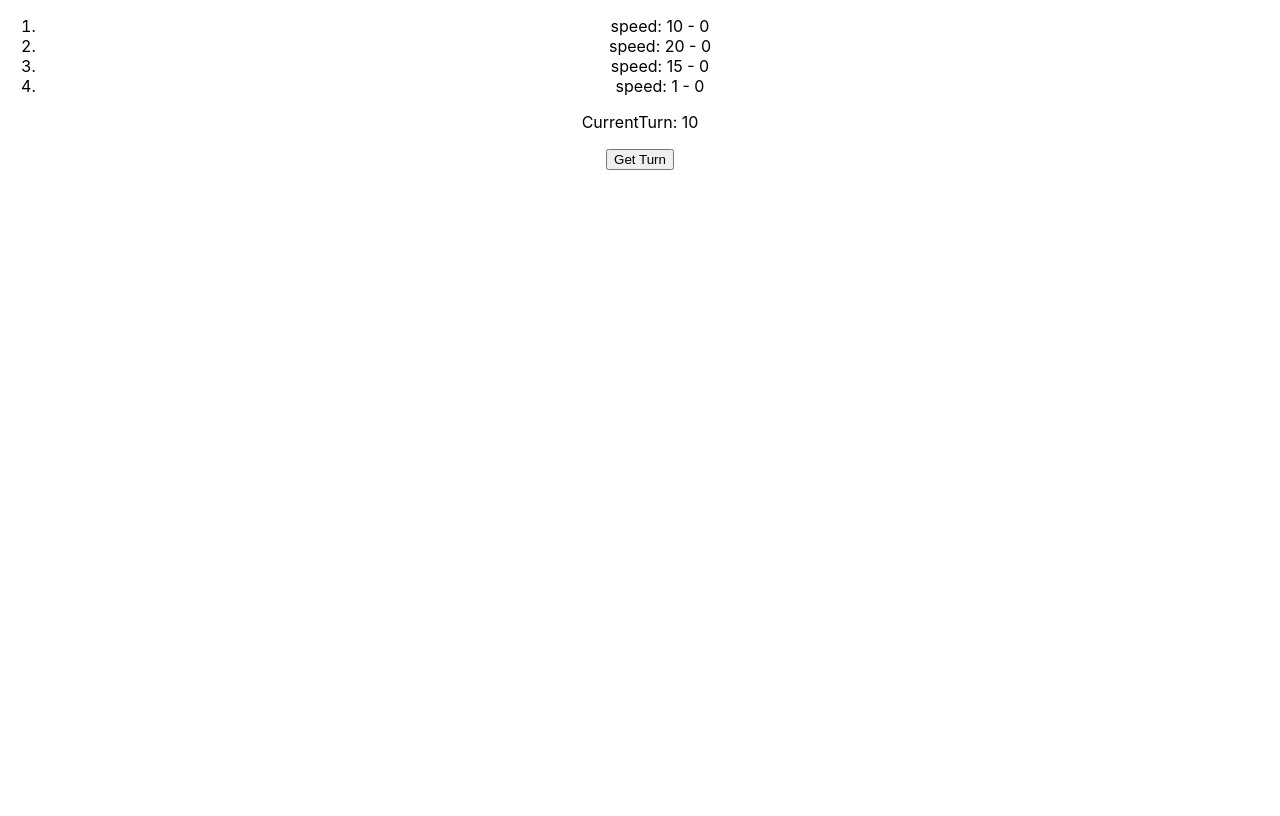
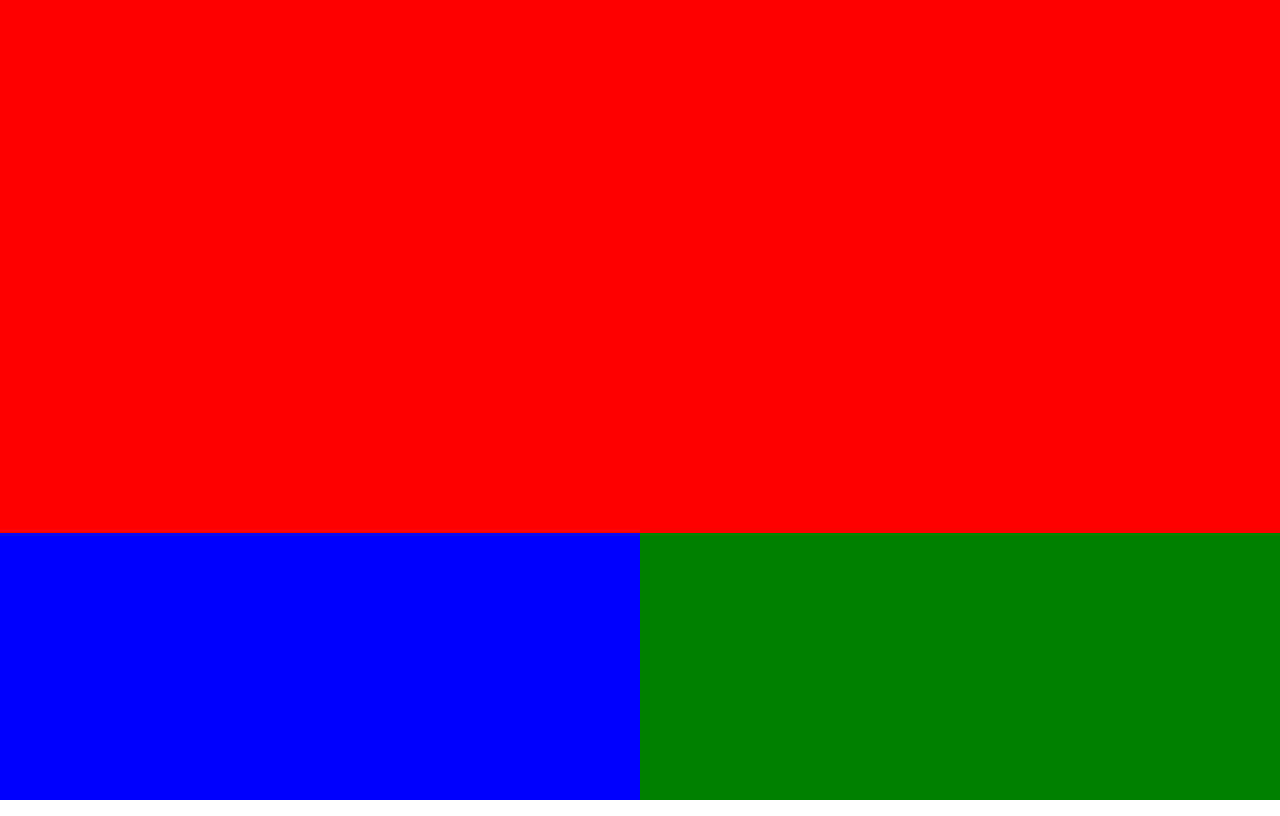
Before and after one commit to GabrielOAzevedo/react-three, a React (Create React App) app: page / in a window 1280 px wide. Built offline with nearby package versions, Linux system fonts and the light colour scheme.

Commit message:
added styled components and basic layout

```diff
--- a/package.json
+++ b/package.json
@@ -14,6 +14,7 @@
     "react": "^17.0.2",
     "react-dom": "^17.0.2",
     "react-scripts": "5.0.0",
+    "styled-components": "^5.3.3",
     "three": "^0.136.0",
     "typescript": "^4.5.4",
     "web-vitals": "^2.1.2"
@@ -43,6 +44,7 @@
     ]
   },
   "devDependencies": {
+    "@types/styled-components": "^5.1.20",
     "@types/three": "^0.136.0"
   }
 }
--- a/src/App.tsx
+++ b/src/App.tsx
@@ -2,6 +2,7 @@ import "./App.css";
 import Actor from "./systems/actors/actor";
 import Battler from "./systems/actors/battler";
 import TurnController from "./systems/turns/turn";
+import BattleLayout from "./ui/battle_layout";
 
 const battlers = [
   new Battler(0, new Actor(10)),
@@ -14,7 +15,8 @@ function App() {
   const turnController = TurnController(battlers);
   return (
     <div className="App">
-      <ol>
+      <BattleLayout></BattleLayout>
+      {/* <ol>
         {turnController.battlerList.map((battler, index) => (
           <li key={index}>
             speed: {battler.actor.speed} - {battler.currentInitiative}
@@ -22,7 +24,7 @@ function App() {
         ))}
       </ol>
       <p>CurrentTurn: {turnController.currentTurn.actor.speed}</p>
-      <button onClick={turnController.endTurn}>Get Turn</button>
+      <button onClick={turnController.endTurn}>Get Turn</button> */}
     </div>
   );
 }
--- /dev/null
+++ b/src/ui/battle_layout.tsx
@@ -0,0 +1,34 @@
+import styled from "styled-components";
+
+export default function BattleLayout() {
+  return (
+    <Grid>
+      <Main></Main>
+      <Actions></Actions>
+      <Battlers></Battlers>
+    </Grid>
+  );
+}
+
+const Grid = styled.div`
+  height: 100%;
+  display: grid;
+  grid-template-rows: 2fr 1fr;
+  grid-template-columns: 1fr 1fr;
+  grid-template-areas: "main main" "actions battlers";
+`;
+
+const Main = styled.div`
+  grid-area: main;
+  background-color: red;
+`;
+
+const Actions = styled.div`
+  grid-area: actions;
+  background-color: blue;
+`;
+
+const Battlers = styled.div`
+  grid-area: battlers;
+  background-color: green;
+`;
```
Also changed, not shown: 1 other file (tests, documents, lock files or other folders).
